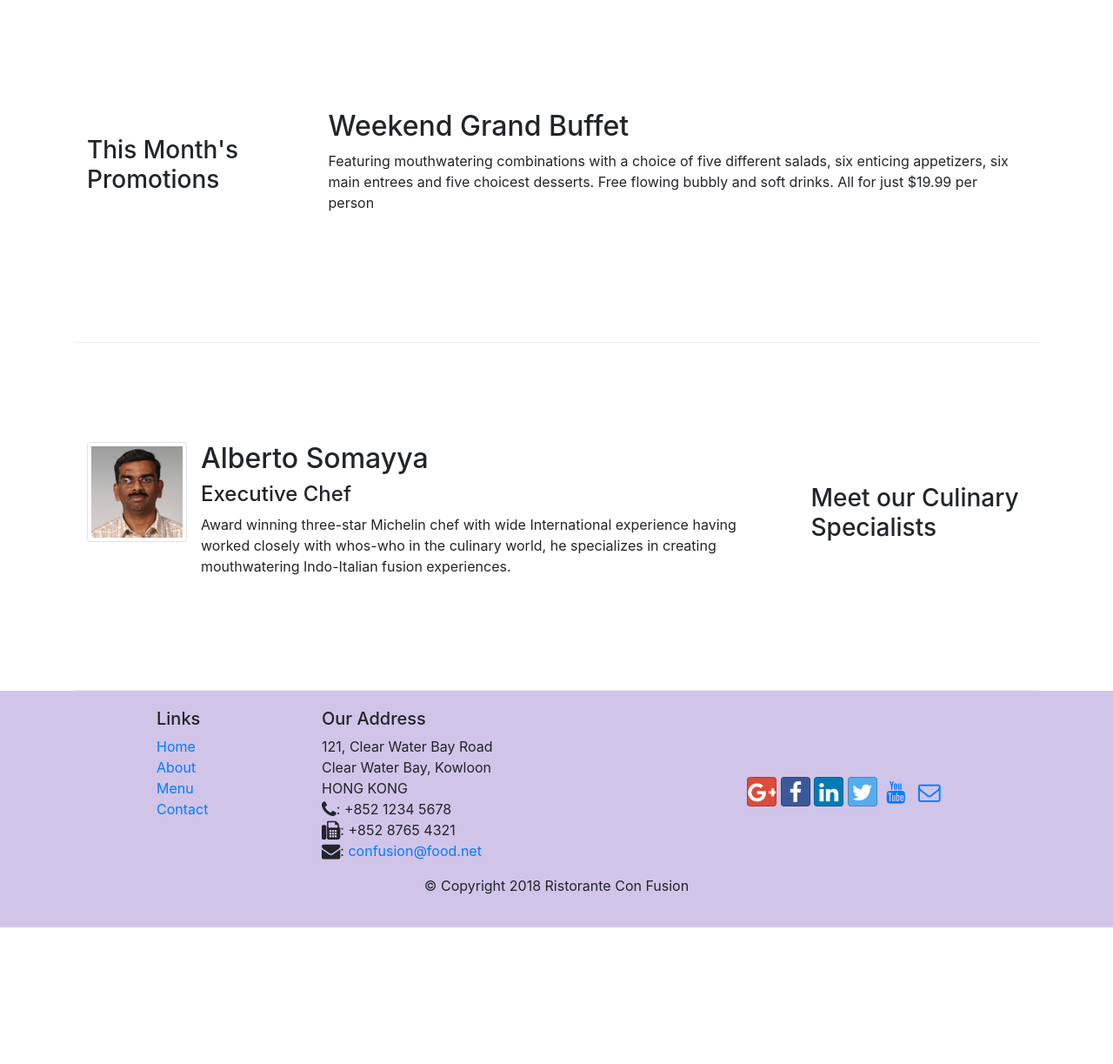
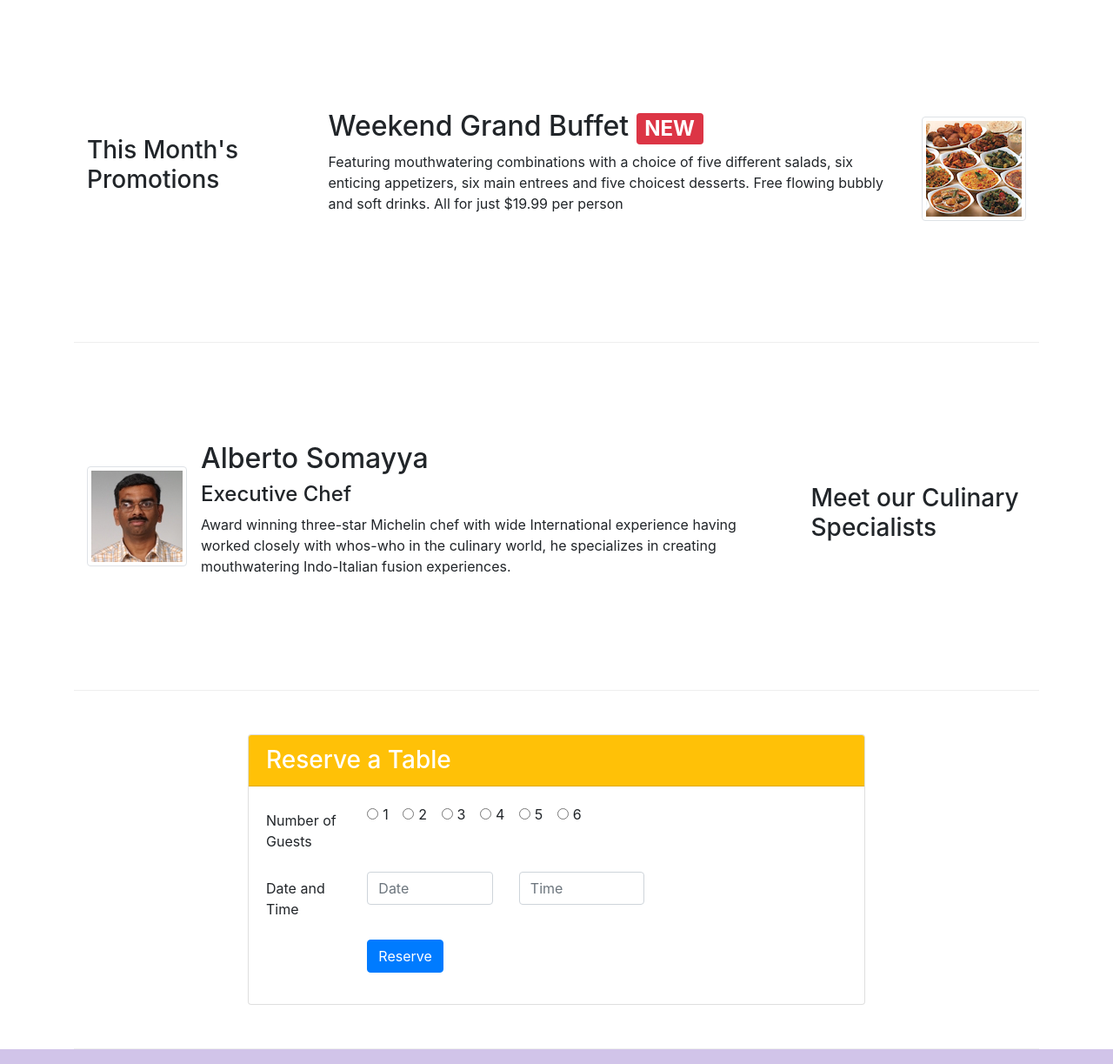
Before and after one commit to qmac333/restaurant-confusion, a website: page index.html in a window 1280 px wide. Shown: the part 740-1963 px from the top of the page at 87% size. Before the commit the page ends 1806 px from the top, so only its background shows below. Drawn offline with nearby package versions, Linux system fonts and the light colour scheme.

Commit message:
added more badges and another form

```diff
--- a/index.html
+++ b/index.html
@@ -40,8 +40,11 @@
                     <h1>Ristorante con Fusion</h1>
                     <p>We take inspiration from the World's best cuisines, and create a unique fusion experience. Our lipsmacking creations will tickle your culinary senses!</p>
                 </div>
-                <div class="col-12 col-sm align-self-center">
+                <div class="col-12 col-sm-3 align-self-center">
                     <img src="img/logo.png" class="img-fluid">
+                </div>
+                <div class="col-sm-3 align-self-center">
+                    <a role="button" class="btn btn-sm btn-block btn-warning" href="#reservation">Reserve Table</a>
                 </div>
             </div>
         </div>
@@ -58,7 +61,7 @@
                     <div class="media-body">
                         <h2 class="mt-0">Uthappizza <span class="badge badge-danger">HOT</span>
                             <span class="badge badge-pill badge-secondary">$4.99</span></h2>
-                        <p>A unique combination of Indian Uthappam (pancake) and Italian pizza, topped with Cerignola olives, ripe vine cherry tomatoes, Vidalia onion, Guntur chillies and Buffalo Paneer.</p>
+                        <p class="d-none d-sm-block">A unique combination of Indian Uthappam (pancake) and Italian pizza, topped with Cerignola olives, ripe vine cherry tomatoes, Vidalia onion, Guntur chillies and Buffalo Paneer.</p>
                     </div>
                 </div>
             </div>
@@ -70,8 +73,13 @@
                 <h3>This Month's Promotions</h3>
             </div>
             <div class="col col-sm col-md">
-                <h2>Weekend Grand Buffet</h2>
-                <p>Featuring mouthwatering combinations with a choice of five different salads, six enticing appetizers, six main entrees and five choicest desserts. Free flowing bubbly and soft drinks. All for just $19.99 per person </p>
+                <div class="media">
+                    <div class="media-body">
+                        <h2 class="mt-0">Weekend Grand Buffet <span class="badge badge-danger">NEW</span></h2>
+                        <p class="d-none d-sm-block">Featuring mouthwatering combinations with a choice of five different salads, six enticing appetizers, six main entrees and five choicest desserts. Free flowing bubbly and soft drinks. All for just $19.99 per person </p>
+                    </div>
+                    <img class="d-flex ml-3 img-thumbnail align-self-center" src="img/buffet.png" alt="buffet">
+                </div>
             </div>
         </div>
 
@@ -81,15 +89,68 @@
             </div>
             <div class="col col-sm order-sm-first col-md">
                 <div class="media">
-                    <img class="d-flex mr-3 img-thumbnail" src="img/alberto.png" alt="alberto">
+                    <img class="d-flex mr-3 img-thumbnail align-self-center" src="img/alberto.png" alt="alberto">
                     <div class="media-body">
                         <h2>Alberto Somayya</h2>
                         <h4>Executive Chef</h4>
-                        <p>Award winning three-star Michelin chef with wide International experience having worked closely with whos-who in the culinary world, he specializes in creating mouthwatering Indo-Italian fusion experiences. </p>
+                        <p class="d-none d-sm-block">Award winning three-star Michelin chef with wide International experience having worked closely with whos-who in the culinary world, he specializes in creating mouthwatering Indo-Italian fusion experiences. </p>
                     </div>
                 </div>
             </div>
-
+        </div>
+        <div class="row row-content align-items-center justify-content-center">
+            <div class="col-12 col-sm-8">
+                <div class="card">
+                    <h3 class="card-header bg-warning text-white">Reserve a Table</h3>
+                    <div class="card-body">
+                        <form id="reservation">
+                            <div class="form-group row">
+                                <label for="numberofguests" class="col-sm-2 col-form-label">Number of Guests</label>
+                                <div class="col-sm-10">
+                                    <div class="form-check form-check-inline">
+                                        <input class="form-check-input" type="radio" name="numberofguests" id="inlineRadio1" value="option1">
+                                        <label class="form-check-label" for="inlineRadio1">1</label>
+                                    </div>
+                                    <div class="form-check form-check-inline">
+                                        <input class="form-check-input" type="radio" name="numberofguests" id="inlineRadio2" value="option2">
+                                        <label class="form-check-label" for="inlineRadio2">2</label>
+                                    </div>
+                                    <div class="form-check form-check-inline">
+                                        <input class="form-check-input" type="radio" name="numberofguests" id="inlineRadio3" value="option3">
+                                        <label class="form-check-label" for="inlineRadio3">3</label>
+                                    </div>
+                                    <div class="form-check form-check-inline">
+                                        <input class="form-check-input" type="radio" name="numberofguests" id="inlineRadio4" value="option4">
+                                        <label class="form-check-label" for="inlineRadio4">4</label>
+                                    </div>
+                                    <div class="form-check form-check-inline">
+                                        <input class="form-check-input" type="radio" name="numberofguests" id="inlineRadio5" value="option5">
+                                        <label class="form-check-label" for="inlineRadio5">5</label>
+                                    </div>
+                                    <div class="form-check form-check-inline">
+                                        <input class="form-check-input" type="radio" name="numberofguests" id="inlineRadio6" value="option6">
+                                        <label class="form-check-label" for="inlineRadio6">6</label>
+                                    </div>
+                                </div>
+                            </div>
+                            <div class="form-group row">
+                                <label for="datetime" class="col-sm-2 col-form-label">Date and Time</label>
+                                <div class="col-sm-3">
+                                    <input type="text" class="form-control" id="date" name="date" placeholder="Date">
+                                </div>
+                                <div class="col-sm-3">
+                                    <input type="text" class="form-control" id="datetime" name="time" placeholder="Time">
+                                </div>
+                            </div>
+                            <div class="form-group row">
+                                <div class="offset-sm-2 col-sm-10">
+                                    <button type="submit" class="btn btn-primary">Reserve</button>
+                                </div>
+                            </div>
+                        </form>
+                    </div>
+                </div>
+            </div>
         </div>
     </div>
 
```
